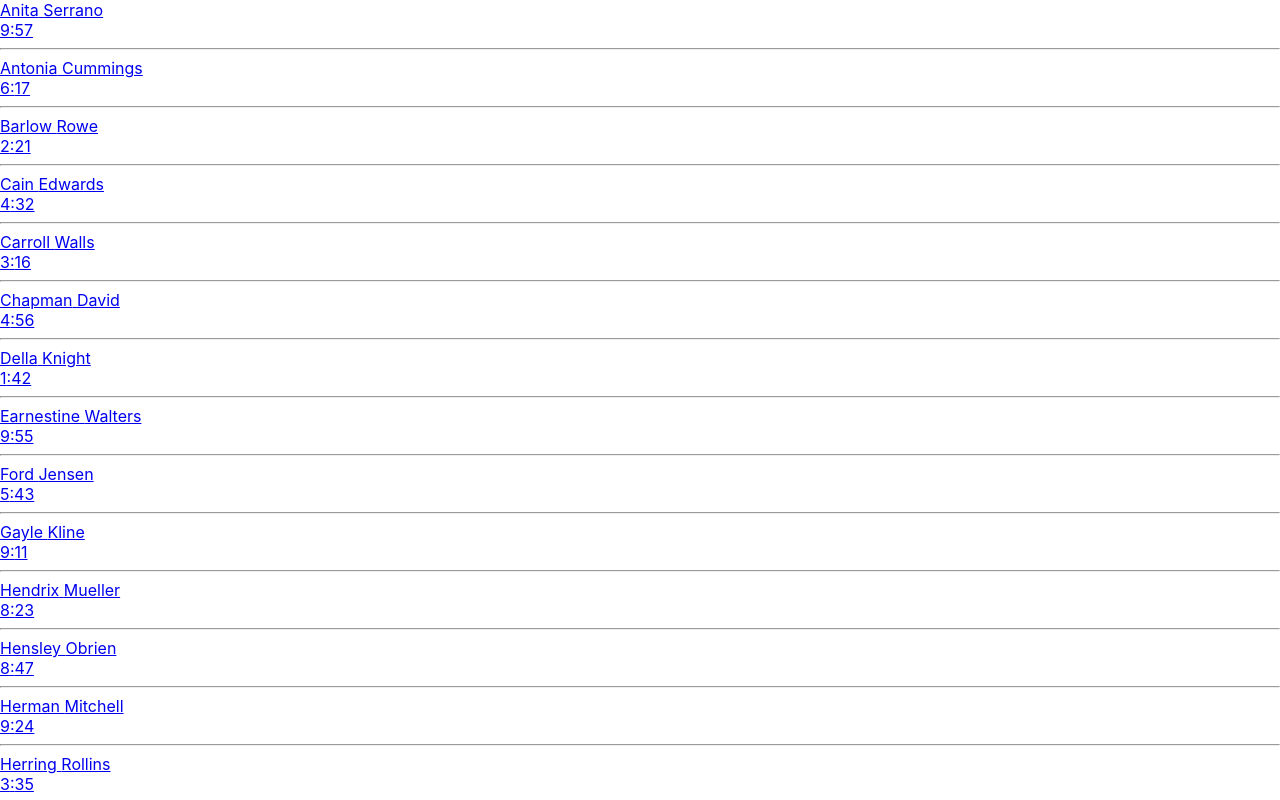
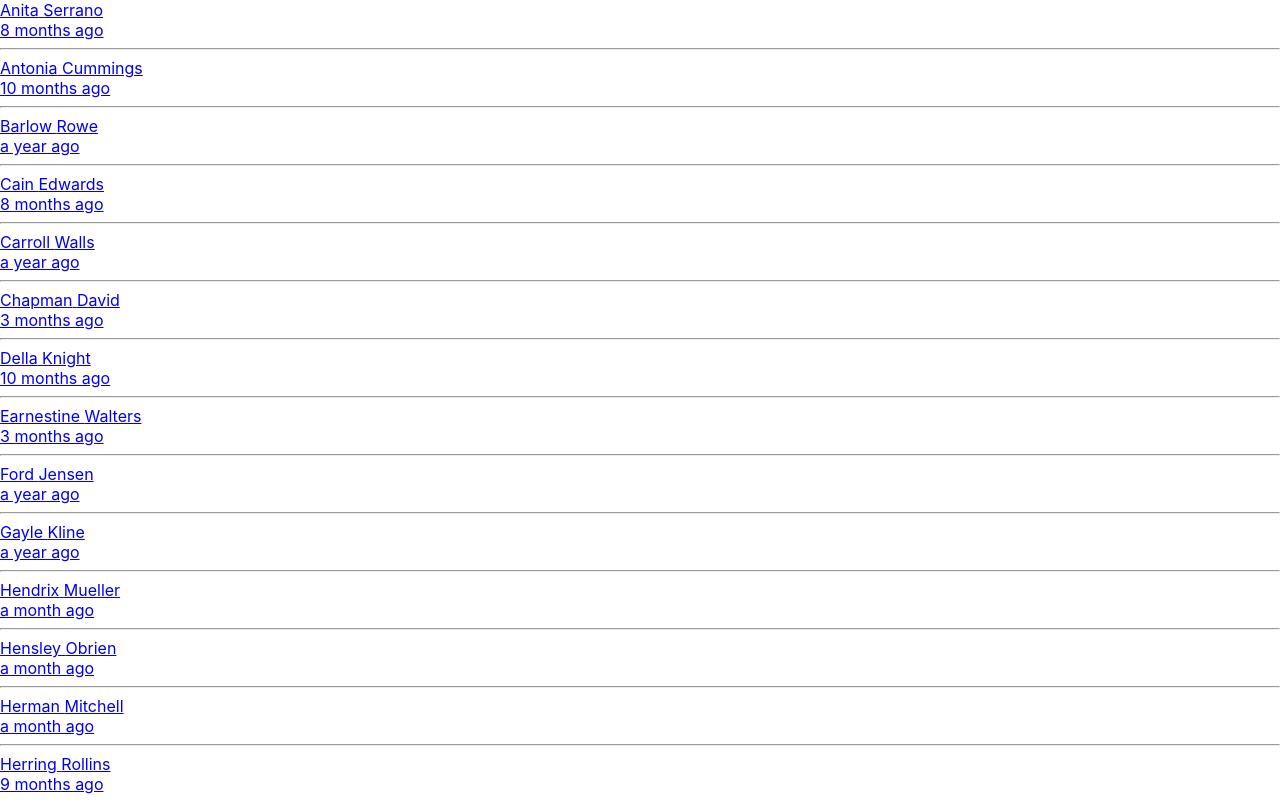
Before and after one commit to mroutadi/Telegram-with-react, a React (Create React App) app: page /contacts in a window 1280 px wide. Shown: the top 800 px of the page. Built offline with nearby package versions, Linux system fonts and the light colour scheme.

Commit message:
last seen util added

```diff
--- a/src/components/contactItem/index.js
+++ b/src/components/contactItem/index.js
@@ -1,15 +1,15 @@
 import React from 'react'
 import { Link } from "react-router-dom";
+import LastSeen from '../../utils/lastSeen'
 import moment from 'moment';
 
 export default function ContactItem(props) {
   const { contact } = props;
   const last_seen = moment(contact.last_seen);
-  console.log(moment(contact.last_seen).hour());
   return (
     <Link to={`/${contact.username}`}>
       <div>{contact.first_name} {contact.last_name}</div>
-      <div>{last_seen.hour()}:{last_seen.minute()}</div>
+      <div>{LastSeen(last_seen)}</div>
       <hr />
     </Link>
   )
--- /dev/null
+++ b/src/utils/lastSeen.js
@@ -0,0 +1,7 @@
+import moment from 'moment';
+
+const LastSeen = time => {
+  return moment(time).fromNow()
+};
+
+export default LastSeen;
```
